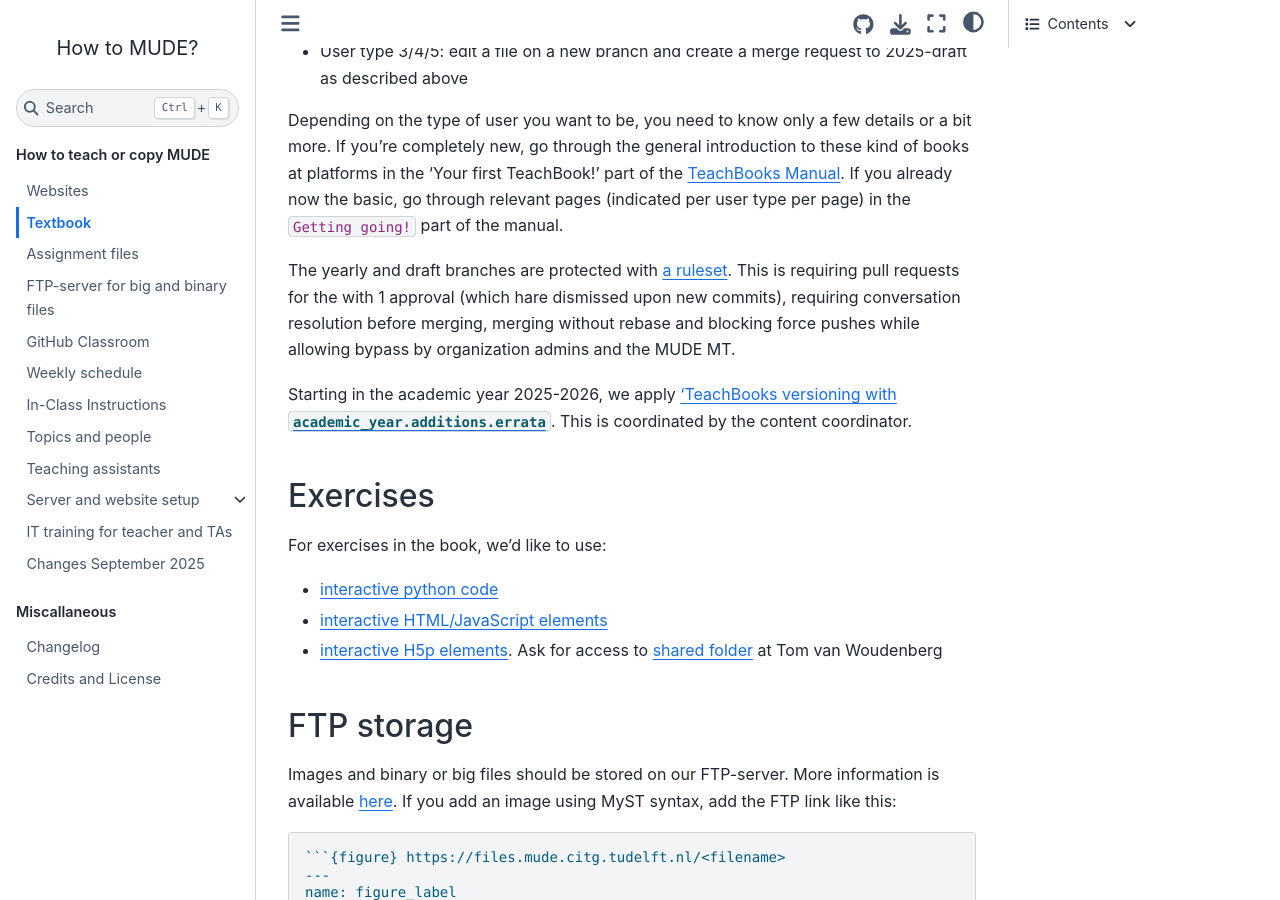
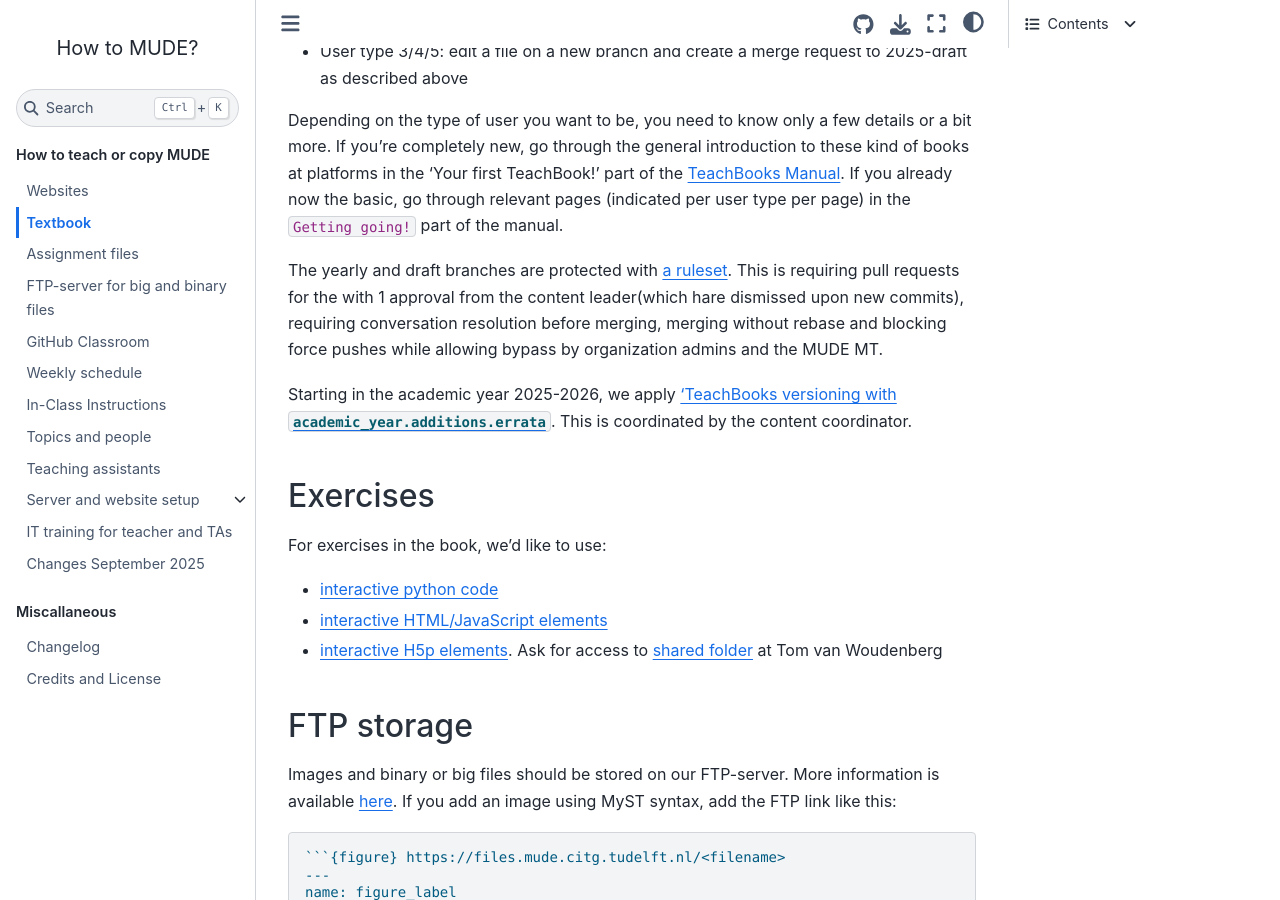
Before and after one commit to TUDelft-MUDE/teacher, a Jupyter Book: the page built from book/book.md, in a window 1280 px wide and 900 px high, scrolled down 1002 px. Built offline with Jupyter Book 1.0.4 settings and Sphinx 7.4.7 and the Sphinx Book theme 1.1.4, drawn with Linux system fonts in a browser that asks for light colours; comment, search, counter and statistics services are not loaded; some of the changed text lies outside the part shown.

Commit message:
Update book.md

```diff
--- a/book/book.md
+++ b/book/book.md
@@ -22,7 +22,7 @@
 
 Depending on the type of user you want to be, you need to know only a few details or a bit more. If you're completely new, go through the general introduction to these kind of books at platforms in the 'Your first TeachBook!' part of the  [TeachBooks Manual](https://teachbooks.io/manual/intro.html). If you already now the basic, go through  relevant pages (indicated per user type per page) in the `Getting going!` part of the manual.
 
-The yearly and draft branches are protected with [a ruleset](./Protect_main.json). This is requiring pull requests for the with 1 approval (which hare dismissed upon new commits), requiring conversation resolution before merging, merging without rebase and blocking force pushes while allowing bypass by organization admins and the MUDE MT.
+The yearly and draft branches are protected with [a ruleset](./Protect_main.json). This is requiring pull requests for the with 1 approval from the content leader(which hare dismissed upon new commits), requiring conversation resolution before merging, merging without rebase and blocking force pushes while allowing bypass by organization admins and the MUDE MT.
 
 Starting in the academic year 2025-2026, we apply ['TeachBooks versioning with `academic_year.additions.errata`](https://teachbooks.io/manual/installation-and-setup/versioning_changelog.html). This is coordinated by the content coordinator.
 
@@ -96,9 +96,10 @@
 The book is released openly, copyrighted by all of us as employees from Delft University of Technology, with a CC BY License. Please comply to the obvious rules for citations for text and figures and don't use non-licensed (or non compatible with our CC BY license) material from others. Some content has been taken out of the book because of copyright risks in preparation for the 2025-2026 academic year. Read [the TeachBooks manual](https://teachbooks.io/manual/installation-and-setup/copyright.html) for more information about how to deal with copyright.
 
 ## Permissions GitHub
-Permissions are managed with GitHub teams and organization roles:
+Permissions are managed with GitHub teams, organization roles and CODEOWNERS:
 - Teacher and TAs are added to the 'Content writers' team with an all-repository write role.
 - The MUDE MT team has an all-repository admin role
+- The content leader is the CODEOWNER of the book, requiring reviews by this person for merges.
 
 If you don't have access to this repository, request for it by asking Tom (programming coordinator). If you want to start straight away, fork the book instead of creating a fork.
 
```
